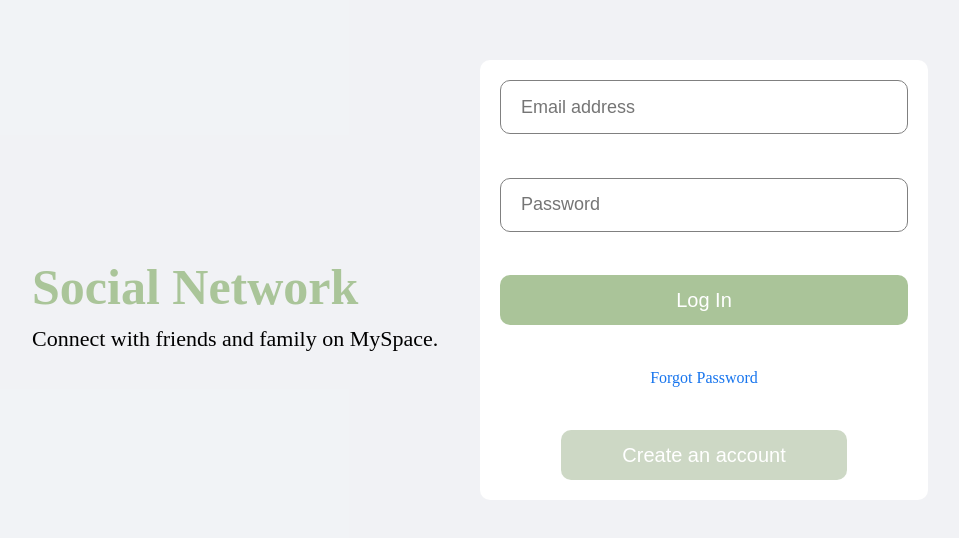
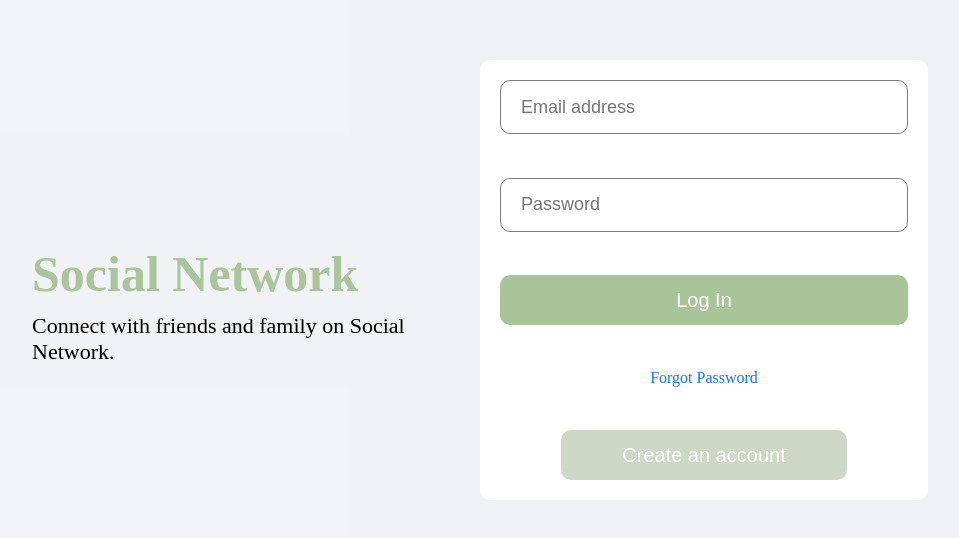
Before and after one commit to jessicathomas13/socialmediapp, a React (Create React App) app in the folder frontend/: page / in a window 1280 px wide. Shown: the part 120-658 px from the top of the page, without its empty margins (160-1119 px from the left). Built offline with nearby package versions, Linux system fonts and the light colour scheme.

Commit message:
minor changes made

```diff
--- a/frontend/src/pages/login/Login.jsx
+++ b/frontend/src/pages/login/Login.jsx
@@ -29,7 +29,7 @@
         <div className="loginLeft">
             <h3 className="loginLogo">Social Network</h3>
             <span className="loginDesc">
-                Connect with friends and family on MySpace.
+                Connect with friends and family on Social Network.
             </span>
         </div>
         <div className="loginRight">
--- a/frontend/src/pages/register/Register.jsx
+++ b/frontend/src/pages/register/Register.jsx
@@ -41,7 +41,7 @@
         <div className="loginLeft">
             <h3 className="loginLogo">Social Network</h3>
             <span className="loginDesc">
-                Connect with friends and family on MySpace.
+                Connect with friends and family on Social Network.
             </span>
         </div>
         <div className="loginRight">
```
